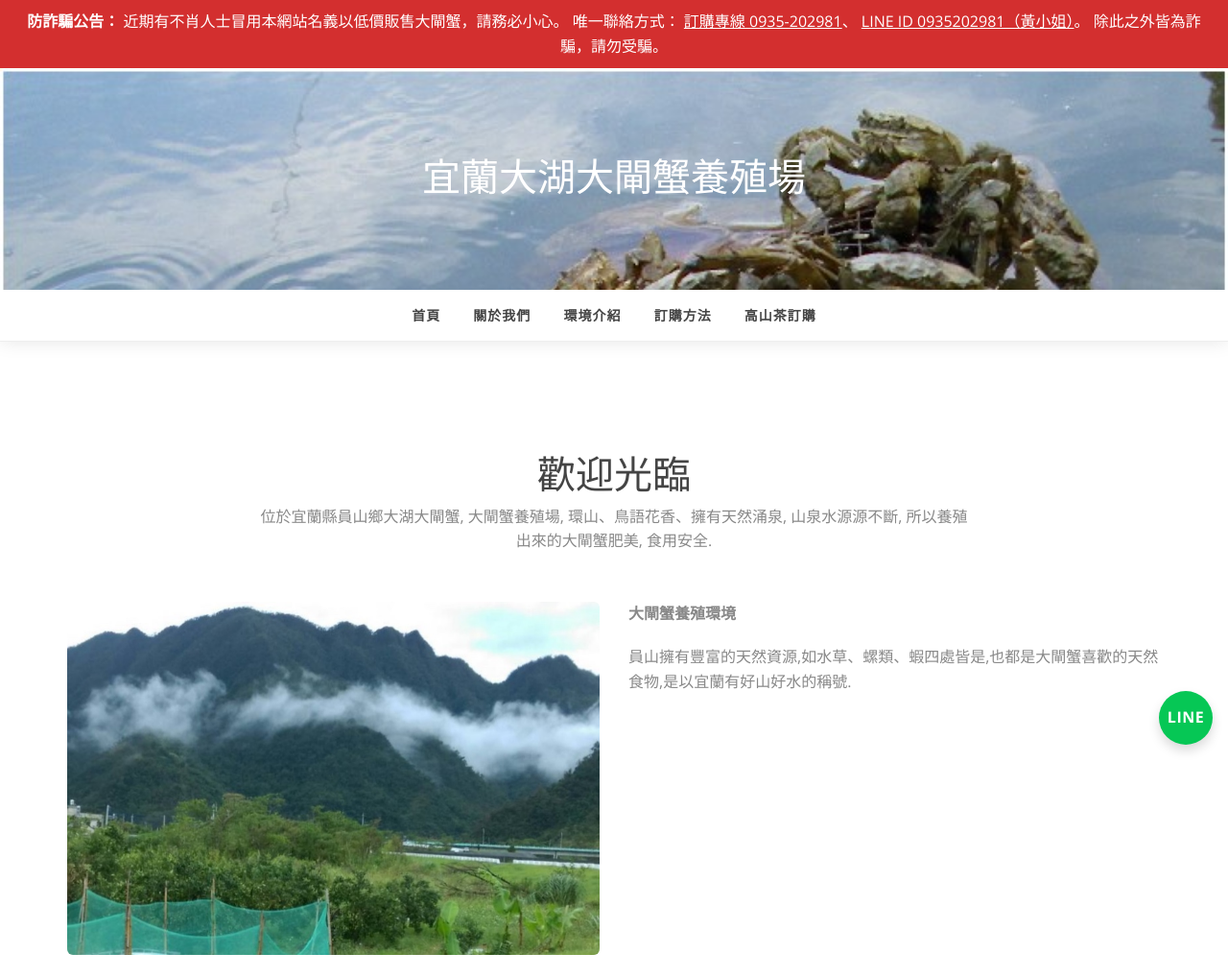
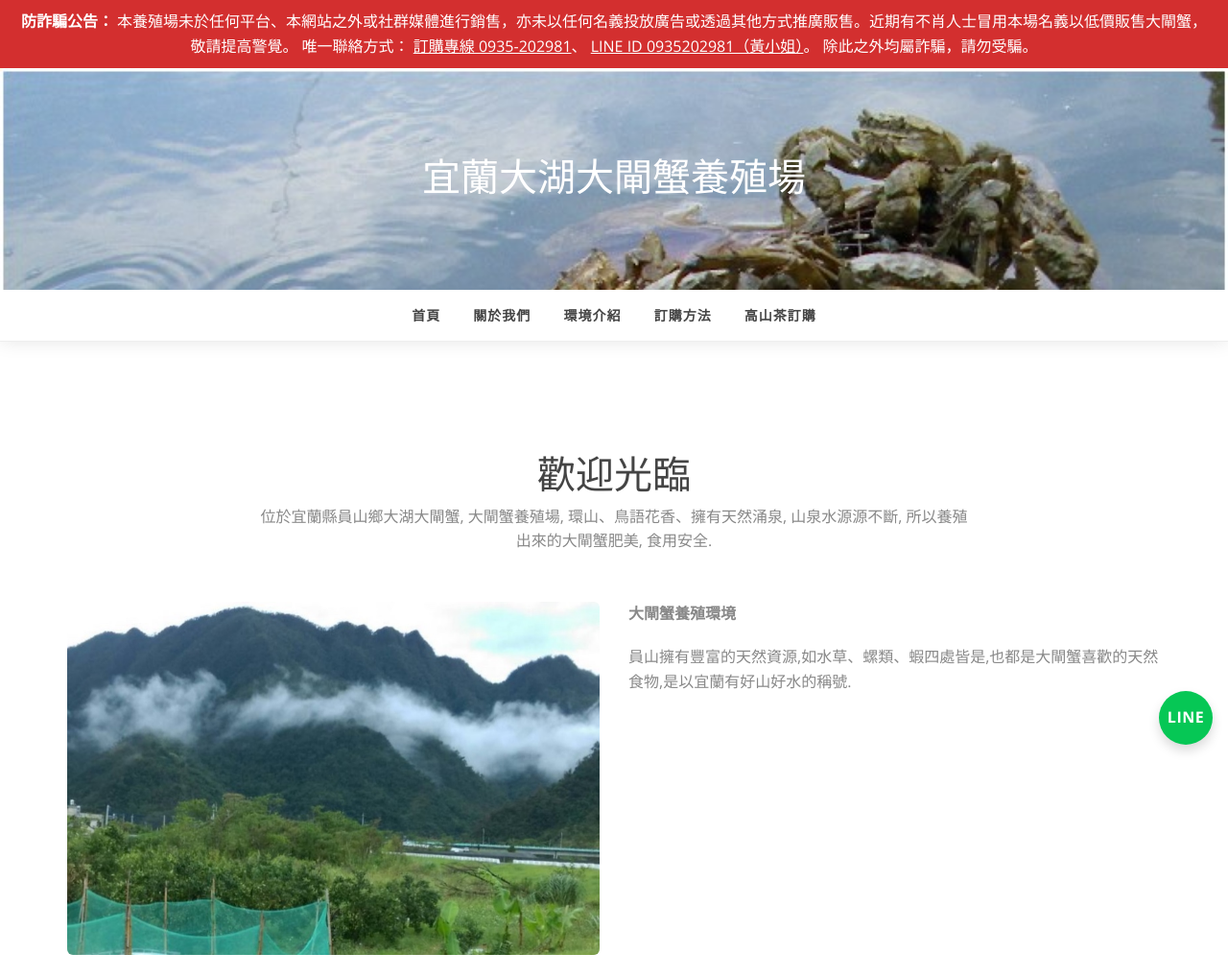
Before and after one commit to AJieeeee/ajieeeee.github.io, a plain HTML site: page index.html in a window 1280 px wide. Shown: the top 1018 px of the page at 96% size. Drawn offline with nearby package versions, Linux system fonts and the light colour scheme.

Commit message:
fix: update anti-fraud notice for clarity and detail

```diff
--- a/index.html
+++ b/index.html
@@ -28,12 +28,12 @@
     </div>
     <div class="site-alert" role="alert" aria-live="polite">
         <strong>防詐騙公告：</strong>
-        近期有不肖人士冒用本網站名義以低價販售大閘蟹，請務必小心。
+        本養殖場未於任何平台、本網站之外或社群媒體進行銷售，亦未以任何名義投放廣告或透過其他方式推廣販售。近期有不肖人士冒用本場名義以低價販售大閘蟹，敬請提高警覺。
         唯一聯絡方式：
         <a href="tel:0935202981" class="site-alert__link">訂購專線 0935-202981</a>、
         <a href="https://line.me/ti/p/~0935202981" class="site-alert__link" target="_blank" rel="noopener">LINE ID
             0935202981（黃小姐）</a>。
-        除此之外皆為詐騙，請勿受騙。
+        除此之外均屬詐騙，請勿受騙。
     </div>
 
     <section id="intro" class="intro">
```
